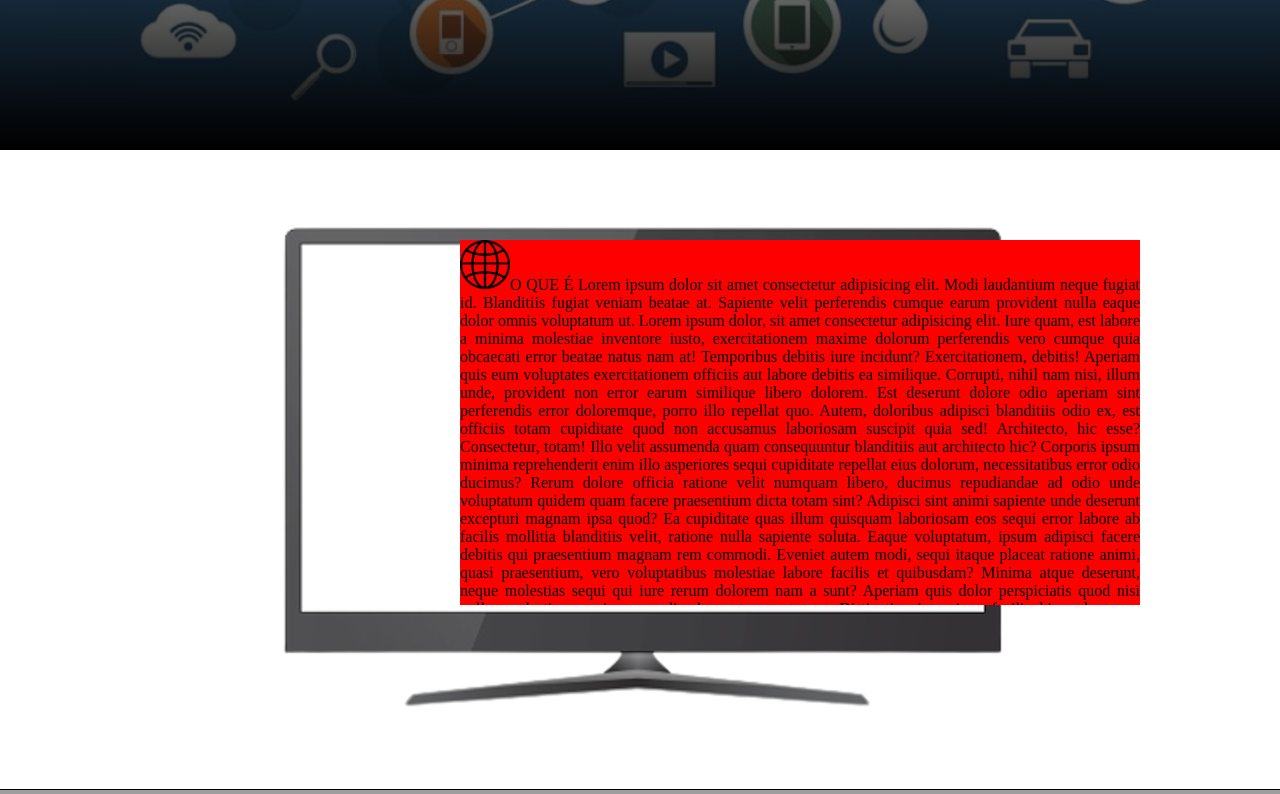
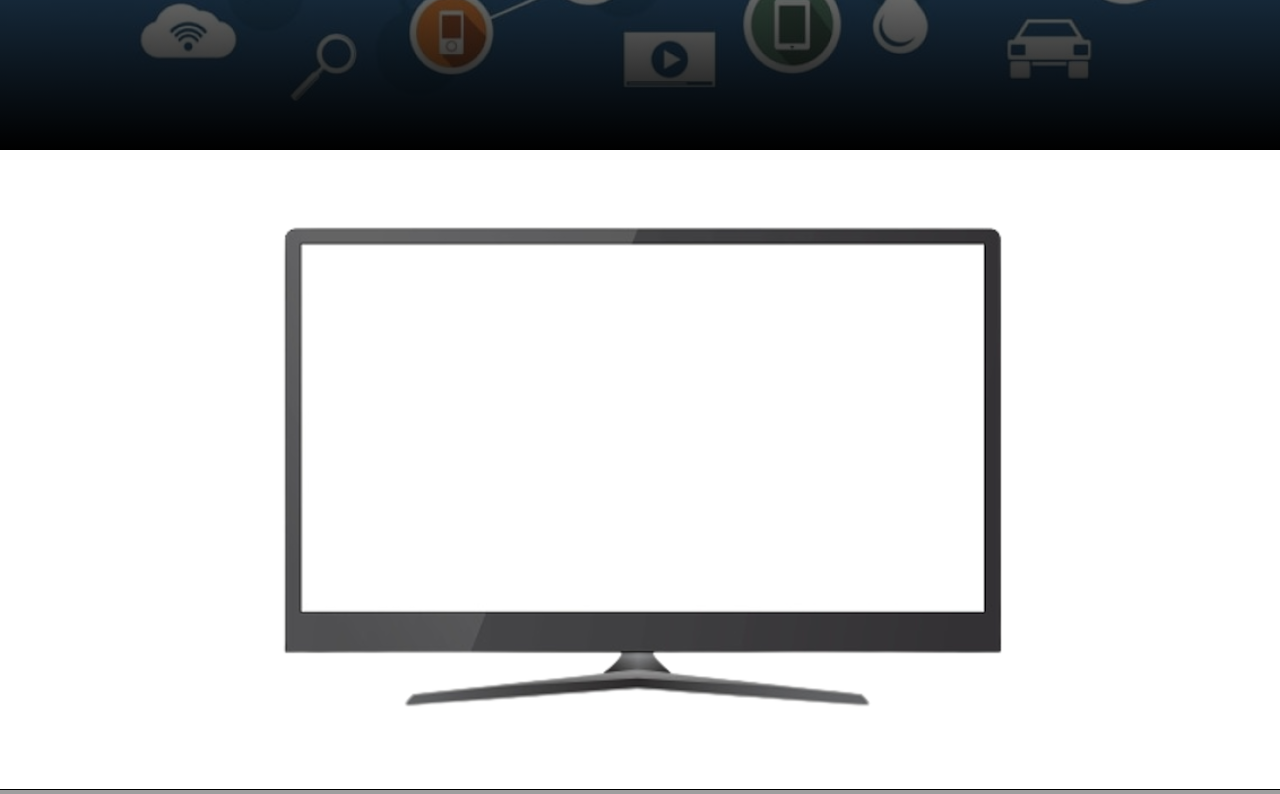
Before and after one commit to NicolasMachado777/SITE-IOT, a PHP site: page / in a window 1280 px wide. Shown: the part 540-1334 px from the top of the page. Run offline with PHP 8.4, Linux system fonts and the light colour scheme; grey boxes are pictures that could not be loaded.

Commit message:
reponsividade

```diff
--- a/index.html
+++ b/index.html
@@ -29,29 +29,15 @@
         <h1> O QUE É </h1>
     </section>
     <section id="oque">
+        <!--
         <div>
-            <p><img src="img/iconnet.png" height="50px " width="50px">O QUE É
-                Lorem ipsum dolor sit amet consectetur adipisicing elit. Modi laudantium neque fugiat id. Blanditiis
-                fugiat veniam beatae at. Sapiente velit perferendis cumque earum provident nulla eaque dolor omnis
-                voluptatum ut.
-                Lorem ipsum dolor, sit amet consectetur adipisicing elit. Iure quam, est labore a minima molestiae inventore iusto, exercitationem maxime dolorum perferendis vero cumque quia obcaecati error beatae natus nam at!
-                Temporibus debitis iure incidunt? Exercitationem, debitis! Aperiam quis eum voluptates exercitationem officiis aut labore debitis ea similique. Corrupti, nihil nam nisi, illum unde, provident non error earum similique libero dolorem.
-                Est deserunt dolore odio aperiam sint perferendis error doloremque, porro illo repellat quo. Autem, doloribus adipisci blanditiis odio ex, est officiis totam cupiditate quod non accusamus laboriosam suscipit quia sed!
-                Architecto, hic esse? Consectetur, totam! Illo velit assumenda quam consequuntur blanditiis aut architecto hic? Corporis ipsum minima reprehenderit enim illo asperiores sequi cupiditate repellat eius dolorum, necessitatibus error odio ducimus?
-                Rerum dolore officia ratione velit numquam libero, ducimus repudiandae ad odio unde voluptatum quidem quam facere praesentium dicta totam sint? Adipisci sint animi sapiente unde deserunt excepturi magnam ipsa quod?
-                Ea cupiditate quas illum quisquam laboriosam eos sequi error labore ab facilis mollitia blanditiis velit, ratione nulla sapiente soluta. Eaque voluptatum, ipsum adipisci facere debitis qui praesentium magnam rem commodi.
-                Eveniet autem modi, sequi itaque placeat ratione animi, quasi praesentium, vero voluptatibus molestiae labore facilis et quibusdam? Minima atque deserunt, neque molestias sequi qui iure rerum dolorem nam a sunt?
-                Aperiam quis dolor perspiciatis quod nisi nulla, molestias nesciunt repudiandae natus ea totam. Distinctio sint minus facilis hic voluptatem exercitationem tempora, rerum eos, vitae corrupti quidem, temporibus inventore eveniet ab.
-                Lorem ipsum dolor sit amet consectetur adipisicing elit. Error mollitia, sequi velit distinctio explicabo ducimus sint aut perferendis, atque quia soluta, optio animi molestiae quae asperiores praesentium dolorem accusantium ea.
-                Libero expedita vero architecto dignissimos ipsum tempore fugiat suscipit modi nemo vel facere veritatis nihil, consectetur eligendi? Laudantium voluptate quam error repellat quibusdam dolorum expedita in ea, dicta perspiciatis ex?
-                Amet est, voluptas accusamus laudantium debitis deserunt laborum placeat aperiam repellat ex aut repudiandae? Odio, itaque. Mollitia soluta ratione quasi, nam perferendis, exercitationem dolore veniam temporibus ut incidunt ullam fuga.
-                Animi facere id sit perspiciatis rerum molestias? Nisi dicta eligendi saepe beatae veniam repudiandae id sed fuga amet impedit cumque ipsa eaque culpa placeat quam repellendus, sint possimus voluptate odit.
-                Blanditiis a distinctio magni asperiores quam voluptatum beatae expedita harum? Necessitatibus et illum, aut cumque doloribus vitae facere quam nihil reiciendis illo, facilis sequi molestias incidunt perferendis harum ipsa nostrum.
-                Ipsa molestiae, molestias quasi, deleniti iure fugit, quisquam obcaecati nam nostrum temporibus dignissimos esse distinctio architecto. Earum sequi soluta, autem molestias totam ullam itaque! Ex, molestias. Debitis cum cupiditate adipisci?
-                Unde sit reprehenderit cum corporis eius molestias tempora quas cumque assumenda voluptatibus laudantium temporibus ullam, quod necessitatibus dicta tempore eum, dolores ut animi quos suscipit, odio aperiam excepturi dolorum? Fugiat?
+            <p><img src="img/iconnet.png" height="50px " width="50px">
+                O que é:
+                <br>
+                A IOT se trata de uma rede de objetos físicos interconectados. Esses objetos podem ser qualquer coisa: desde um simples sensor de temperatura até um carro conectado à Internet.
             </p>
-        </div>
-        <img src="img/monitor2.png" alt="" srcset="">
+         </div> -->
+        <img id="monitor" src="img/monitor2.png" alt="" srcset="">
 
     </section>
     <section class="parallax" style="background-image: url(img/davi.png);">
--- a/style.css
+++ b/style.css
@@ -72,6 +72,7 @@ header>ul>li:hover {
         -webkit-backdrop-filter: blur(6.5px);
         border: 1px solid rgba(255, 255, 255, 0.18);
     }
+
     header {
         justify-content: space-between;
     }
@@ -92,17 +93,27 @@ header>ul>li:hover {
 }
 
 
-@media (max-width: 600px)  {
-    .parallax  {
+@media (max-width: 600px) {
+    .parallax {
         font-size: 25px;
     }
 }
 
+/* section 1 o que é */
+@media (max-width:1050px) {
+    #oque>#monitor {
+        height: 232px;
+        width: 380px;
+    }
+
+}
 #oque {
     position: relative;
 }
-
+/*
 #oque>div {
+    display: flex;
+    justify-content: center;
     background-color: red;
     top: 90px;
     left: 460px;
@@ -111,7 +122,7 @@ header>ul>li:hover {
     overflow: scroll;
     position: absolute;
 }
-
+*/
 section {
     min-height: 80vh;
     background-color: #ffffff;
@@ -122,7 +133,7 @@ section {
     border-bottom: 1px solid black;
 }
 
-section.parallax::after  {
+section.parallax::after {
     content: "";
     height: 80vh;
     width: 100%;
@@ -154,7 +165,7 @@ section.parallax::after  {
     background-color: darkorchid;
     color: #000;
     z-index: 50;
-    position:  absolute;
+    position: absolute;
     width: 100%;
     height: 100%;
     font-size: 50px;
@@ -165,7 +176,7 @@ section.parallax::after  {
     overflow: hidden;
 }
 
-::-webkit-scrollbar  {
+::-webkit-scrollbar {
     background-color: #000000;
     width: 5px;
 }
@@ -210,7 +221,7 @@ section.parallax::after  {
     height: 45px;
     line-height: 45px;
     color: #fff;
-    background: rgba(0,0,0,.4);
+    background: rgba(0, 0, 0, .4);
     text-align: center;
 }
 
```
